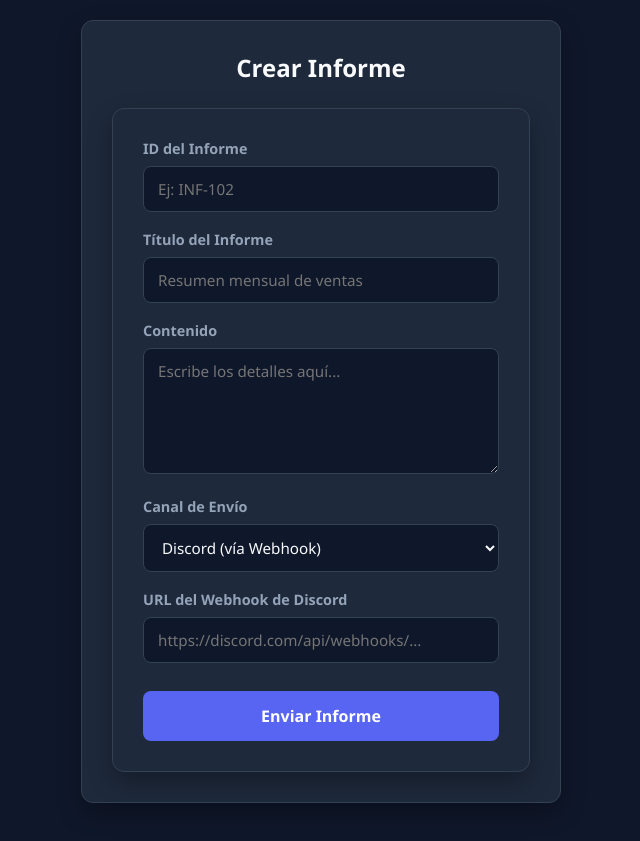
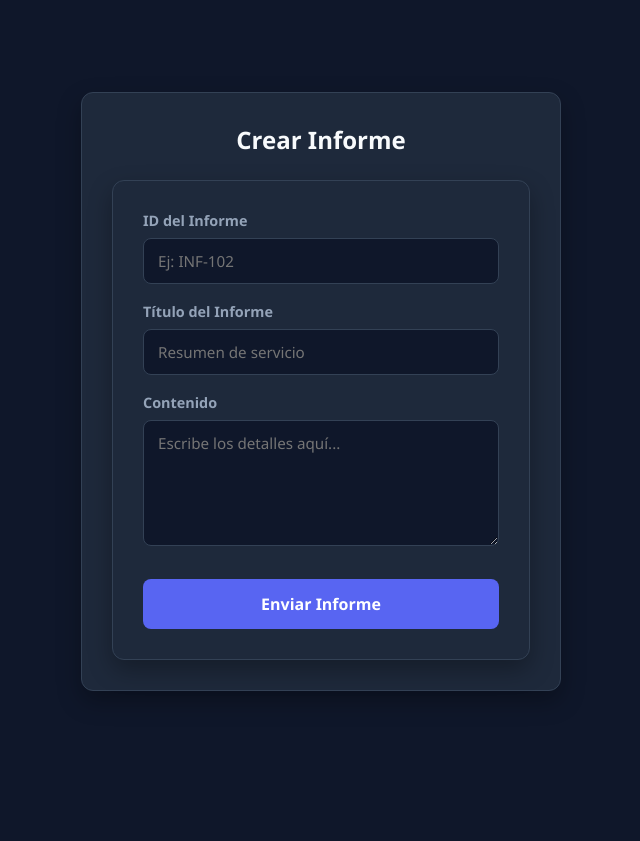
Before and after one commit to Alvr5/informesbomberos, a plain HTML site: page informessubir/index.html in a window 1280 px wide. Shown: the whole page, without its empty margins (319-959 px from the left). After the commit the page ends 800 px from the top, so only its background shows below. Drawn offline with nearby package versions, Linux system fonts and the light colour scheme.

Commit message:
Update index.html

```diff
--- a/informessubir/index.html
+++ b/informessubir/index.html
@@ -19,25 +19,12 @@
 
             <div class="input-group">
                 <label for="titulo">Título del Informe</label>
-                <input type="text" id="titulo" name="titulo" placeholder="Resumen mensual de ventas" required>
+                <input type="text" id="titulo" name="titulo" placeholder="Resumen de servicio" required>
             </div>
 
             <div class="input-group">
                 <label for="contenido">Contenido</label>
                 <textarea id="contenido" name="contenido" rows="5" placeholder="Escribe los detalles aquí..." required></textarea>
-            </div>
-
-            <div class="input-group">
-                <label for="canal">Canal de Envío</label>
-                <select id="canal" name="canal">
-                    <option value="discord">Discord (vía Webhook)</option>
-                    <option value="email">Correo Electrónico</option>
-                </select>
-            </div>
-
-            <div class="input-group" id="destinoGroup">
-                <label id="destinoLabel" for="destino">URL del Webhook de Discord</label>
-                <input type="text" id="destino" name="destino" placeholder="https://discord.com/api/webhooks/..." required>
             </div>
 
             <button type="submit" id="btnSubmit">Enviar Informe</button>
```
